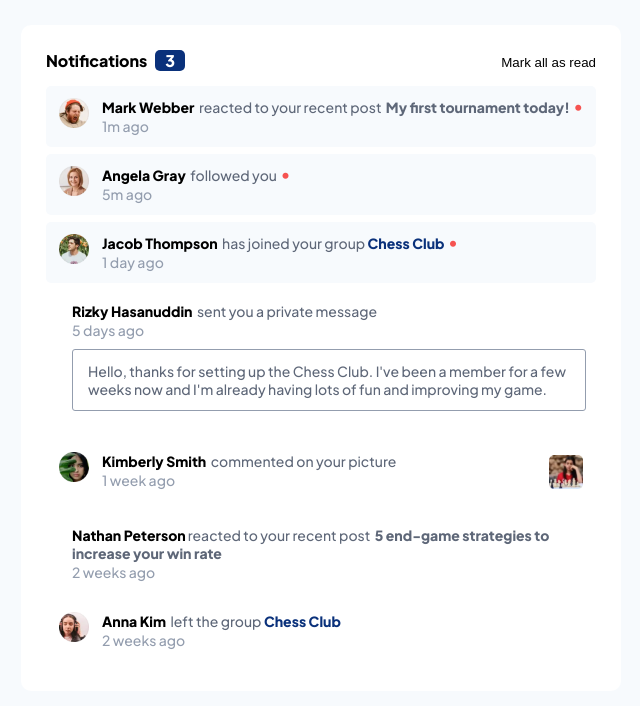
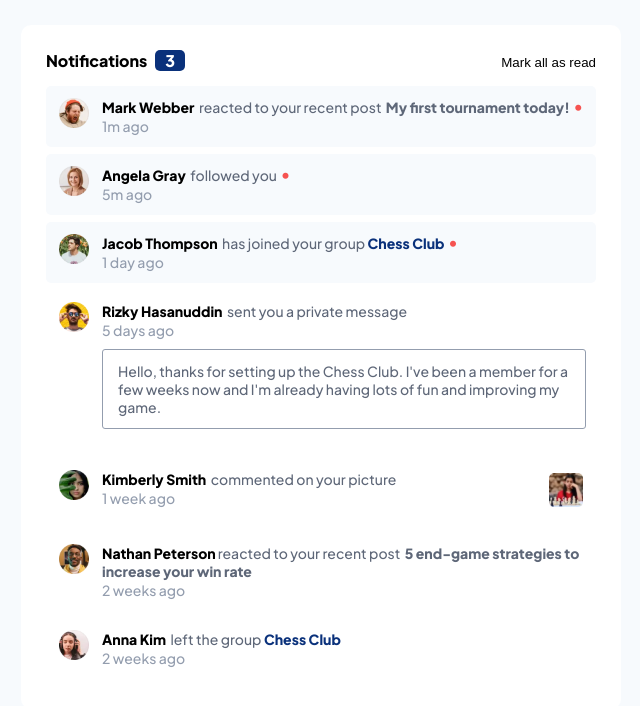
Before and after one commit to djbravo12/frontend-Mentor-Notifications-page, a plain HTML site: page index.html in a window 1280 px wide. Shown: the whole page, without its empty margins (319-959 px from the left). Drawn offline with Linux system fonts and the light colour scheme; the site is published under a folder, as on GitHub Pages, so addresses that start at the root find nothing.

Commit message:
Update index.html

```diff
--- a/index.html
+++ b/index.html
@@ -78,7 +78,7 @@
         </li>
         <li class="ntf-list" id="list-4" role="listitem">
           <img
-            src="/assets/images/avatar-rizky-hasanuddin.webp"
+            src="./assets/images/avatar-rizky-hasanuddin.webp"
             alt=""
             class="user-image-cl"
           />
@@ -119,7 +119,7 @@
         </li>
         <li class="ntf-list" id="list-6" role="listitem">
           <img
-            src="/assets/images/avatar-nathan-peterson.webp"
+            src="./assets/images/avatar-nathan-peterson.webp"
             alt=""
             class="user-image-cl"
           />
@@ -152,6 +152,6 @@
         </li>
       </ul>
     </main>
-    <script src="index.js"></script>
+    <script src="./index.js"></script>
   </body>
 </html>
```
